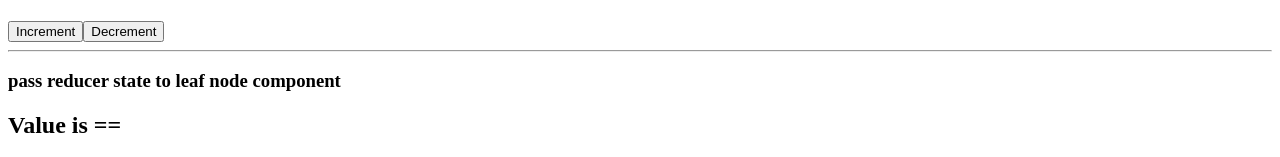
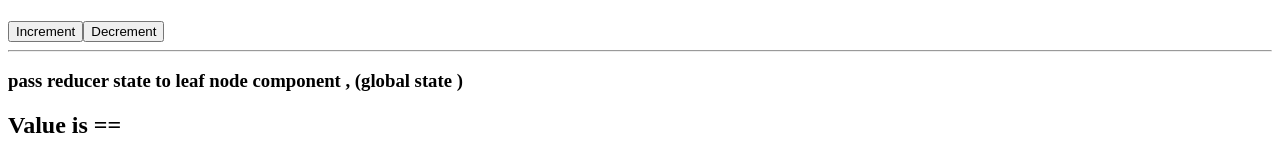
Before and after one commit to ShakibAhmed007/react-dev-useReducer, a React (Create React App) app: page / in a window 1280 px wide. Shown: the part 518-675 px from the top of the page. Built offline with nearby package versions, Linux system fonts and the light colour scheme.

Commit message:
1 file modified

```diff
--- a/src/App.js
+++ b/src/App.js
@@ -30,7 +30,7 @@ export default function App() {
       <hr />
       <SimplifyComplexCounter />
       <hr />
-      <h3>pass reducer state to leaf node component</h3>
+      <h3>pass reducer state to leaf node component , (global state )</h3>
       <ComponentA />
     </div>
   );
```
